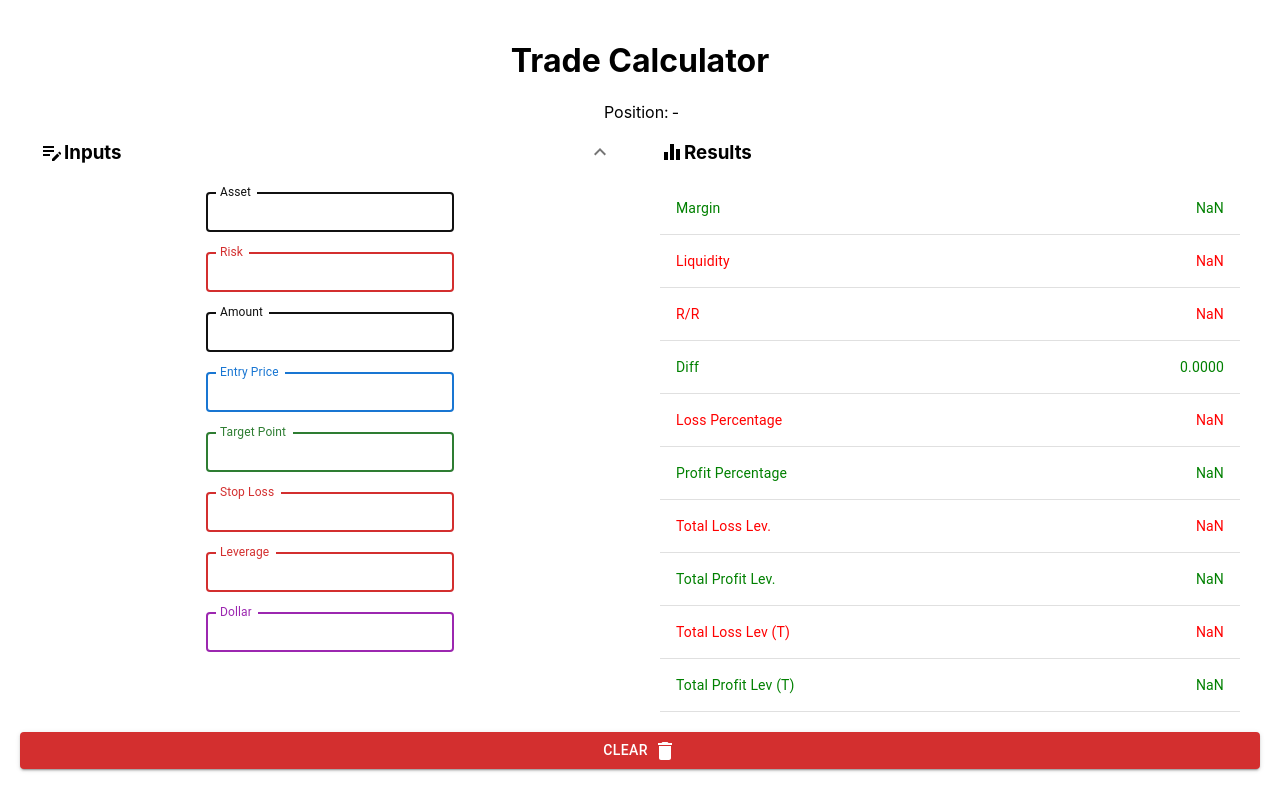
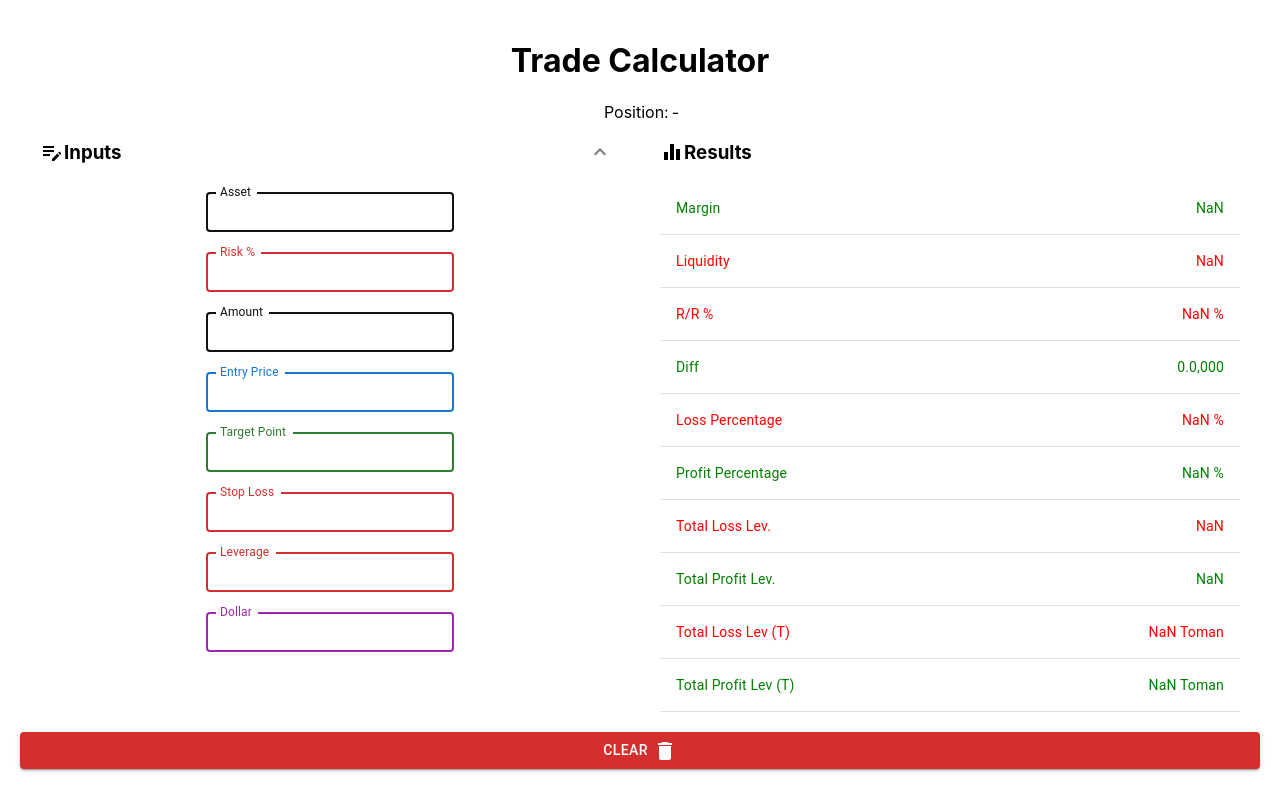
Before and after one commit to saeid4042/trading-calculator, a React (Create React App) app: page / in a window 1280 px wide. Built offline with nearby package versions, Linux system fonts and the light colour scheme.

Commit message:
beautify outputs

```diff
--- a/src/components/Results.tsx
+++ b/src/components/Results.tsx
@@ -5,6 +5,7 @@ import { TableBody, TableCell, TableRow } from '@mui/material';
 import { metrics, getAnimationProps } from '../constants';
 import EqualizerIcon from '@mui/icons-material/Equalizer';
 import { motion } from 'framer-motion';
+import { separateEvery3digit } from '../utils';
 
 function Results({ formData }) {
   return (
@@ -23,7 +24,11 @@ function Results({ formData }) {
                   sx={{ color: metric.color }}
                   key={formData}
                 >
-                  {Math.abs(metric.value(formData)).toFixed(4) || '-'}
+                  {separateEvery3digit(
+                    metric.isInteger
+                      ? Math.round(metric.value(formData))
+                      : Math.abs(metric.value(formData)).toFixed(metric.floatingPosition || 4) || '-'
+                  )} {metric.postFix || ''}
                   </TableCell>
               </TableRow>
             ))}
--- a/src/constants.ts
+++ b/src/constants.ts
@@ -1,25 +1,35 @@
 // @ts-nocheck
 import { formProps } from './App';
+
+const isLong = (f: formProps) => (f.entryPrice < f.exitPrice);
 export const metrics = {
     margin: {
         color: 'green',
         title: 'Margin',
-        value: (f: formProps) => (f.entryPrice < f.exitPrice) ? ((f.asset * f.risk * f.stopLoss) / (( f.entryPrice - f.stopLoss ) * f.lev)) : ((f.asset * f.risk * f.entryPrice) / (( f.stopLoss - f.entryPrice ) * f.lev)),
+        value: (f: formProps) => isLong(f)
+            ? ((f.asset * f.risk * f.stopLoss) / (( f.entryPrice - f.stopLoss ) * f.lev))/100
+            : ((f.asset * f.risk * f.entryPrice) / (( f.stopLoss - f.entryPrice ) * f.lev))/100,
     },
     liq: {
         color: 'red',
         title: 'Liquidity',
-        value: (f: formProps) => (f.entryPrice < f.exitPrice) ? (f.entryPrice - ((100 / f.lev) / 100) * f.entryPrice) : (f.entryPrice + ((100 / f.lev) / 100) * f.entryPrice),
+        value: (f: formProps) => isLong(f)
+            ? (f.entryPrice - ((100 / f.lev) / 100) * f.entryPrice)
+            : (f.entryPrice + ((100 / f.lev) / 100) * f.entryPrice),
     },
     RR: {
+        floatingPosition: 1,
+        postFix: '%',
         color: 'red',
-        title: 'R/R',
-        value: (f: formProps) => metrics.totalLoss.value(f) / metrics.totalProfit.value(f),
+        title: 'R/R %',
+        value: (f: formProps) => metrics.totalProfit.value(f) / metrics.totalLoss.value(f),
     },
     diff: {
         color: 'green',
         title: 'Diff',
-        value: (f: formProps) => (f.entryPrice < f.exitPrice) ? (f.exitPrice - f.entryPrice) : (f.entryPrice - f.stopLoss),
+        value: (f: formProps) => isLong(f)
+            ? (f.exitPrice - f.entryPrice)
+            : (f.entryPrice - f.stopLoss),
     },
     diff1: {
         color: 'green',
@@ -42,6 +52,8 @@ export const metrics = {
     },
 
     lossPercentage: {
+        floatingPosition: 1,
+        postFix: '%',
         color: 'red',
         title: 'Loss Percentage',
         value: (f: formProps) => metrics.diff2.value(f) * 100 / f.entryPrice,
@@ -53,6 +65,8 @@ export const metrics = {
         hidden: true
     },
     profitPercentage: {
+        floatingPosition: 1,
+        postFix: '%',
         color: 'green',
         title: 'Profit Percentage',
         value: (f: formProps) => metrics.diff1.value(f) * 100 / f.entryPrice,
@@ -70,6 +84,7 @@ export const metrics = {
         hidden: true,
     },
     totalLossLev: {
+        isInteger: true,
         color: 'red',
         title: 'Total Loss Lev.',
         value: (f: formProps) => metrics.totalLoss.value(f) * f.lev,
@@ -81,16 +96,21 @@ export const metrics = {
         hidden: true,
     },
     totalProfitLev: {
+        isInteger: true,
         color: 'green',
         title: 'Total Profit Lev.',
         value: (f: formProps) => metrics.totalProfit.value(f) * f.lev,
     },
     totalLossLevInToman: {
+        isInteger: true,
+        postFix: 'Toman',
         color: 'red',
         title: 'Total Loss Lev (T)',
         value: (f: formProps) => metrics.totalLossLev.value(f) * f.dollar,
     },
     totalProfitLevInToman: {
+        isInteger: true,
+        postFix: 'Toman',
         color: 'green',
         title: 'Total Profit Lev (T)',
         value: (f: formProps) => metrics.totalProfitLev.value(f) * f.dollar,
@@ -103,7 +123,7 @@ export const inputTitles = {
         color: 'black'
     },
     risk: {
-        title: 'Risk',
+        title: 'Risk %',
         color: 'error',
     },
     amount: {
--- /dev/null
+++ b/src/utils.ts
@@ -0,0 +1,3 @@
+export const separateEvery3digit = (number: number | string, delimiter = ',') => {
+    return String(number).replace(/(\d)(?=(\d\d\d)+(?!\d))/g, `$1${delimiter}`);
+}
```
Also changed, not shown: 1 other file (tests, documents, lock files or other folders).
